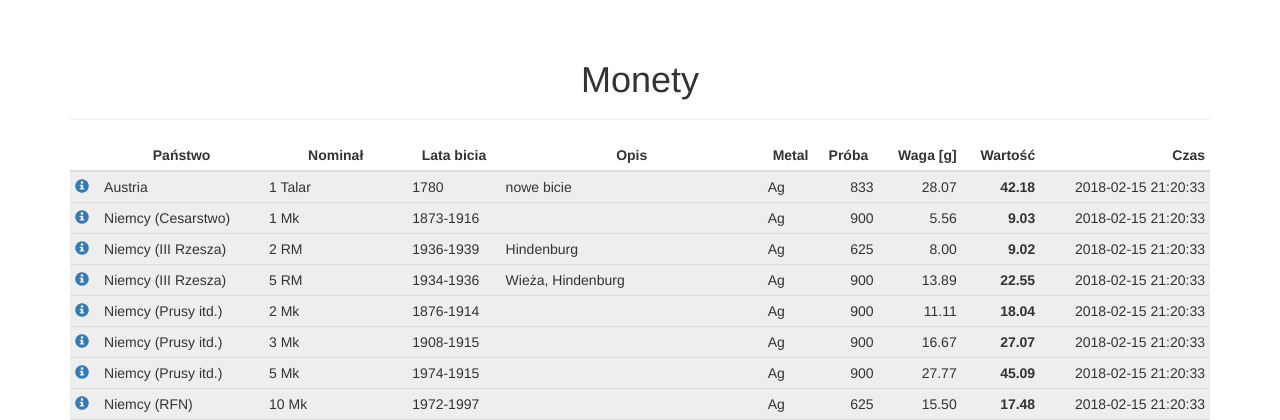
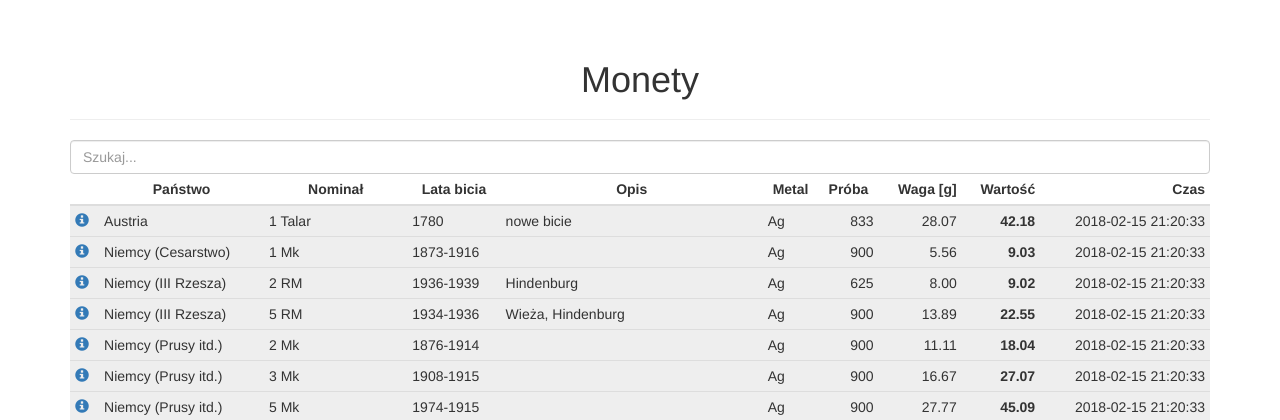
Before and after one commit to boberstarosta/bullion2, a Django app: page /coins/ in a window 1280 px wide. Shown: the part 52-472 px from the top of the page. Run offline with Django 3.2, Linux system fonts and the light colour scheme; data comes from the database, SQL or seed files in the repository; both versions use the stored data as it was after the commit; some libraries are stand-ins or nearby versions.

Commit message:
Created search input

```diff
--- a/bullion/templates/bullion/coin_list.html
+++ b/bullion/templates/bullion/coin_list.html
@@ -9,6 +9,8 @@
         <h1 class="text-center">Monety</h1>
     </div>
     {% if all_coins %}
+        <input type="text" id="searchInput" onkeyup="search()" placeholder="Szukaj..." class="form-control">
+
         <table class="table table-condensed table-coin-list">
             <thead>
                 <tr>
```
Also changed, not shown: db.sqlite3.
